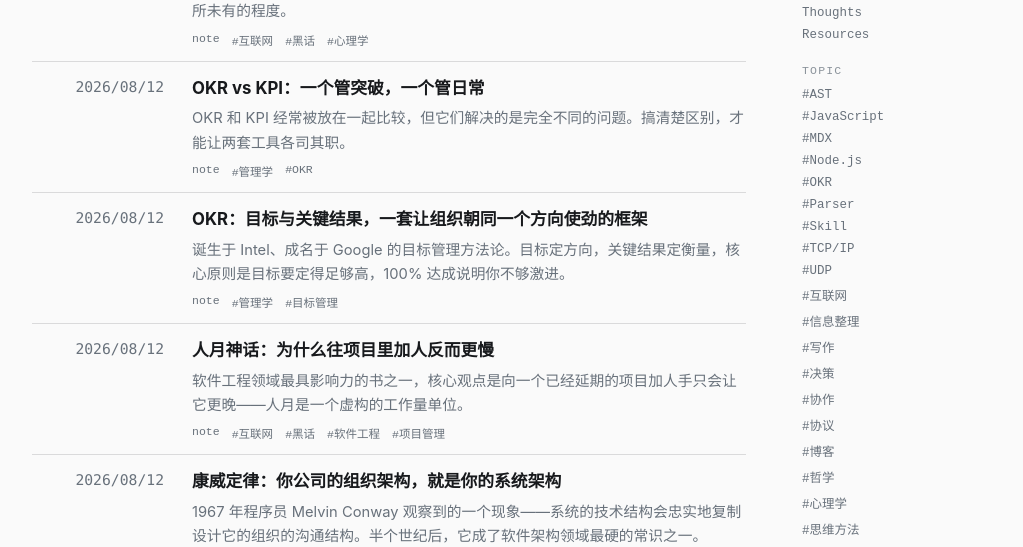
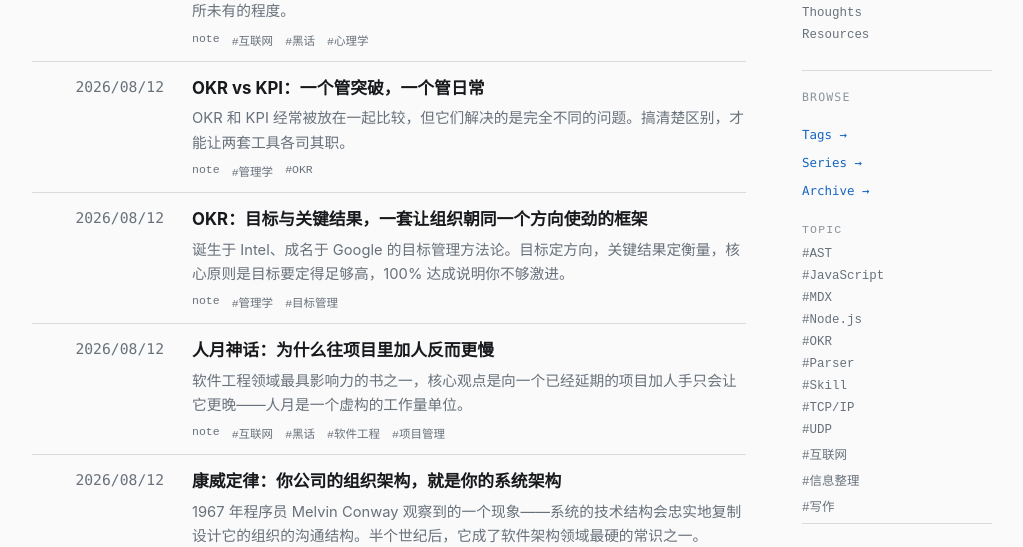
Before and after one commit to wyf0931/scottwang-site, a Next.js app: page /content in a window 1280 px wide. Shown: the part 388-935 px from the top of the page, without its empty margins (128-1151 px from the left). Built offline with nearby package versions, Linux system fonts and the light colour scheme; no server answers.

Commit message:
refactor: reorder content sidebar to Filter/Browse/Topic, add max-height to topic tags

```diff
--- a/src/app/globals.css
+++ b/src/app/globals.css
@@ -70,7 +70,7 @@ h2 { margin-bottom: 0; font-size: clamp(1.8rem, 3vw, 2.6rem); line-height: 1.15;
 .content-page .lead { max-width: 680px; }
 .content-filters { margin: 44px 0 12px; padding: 18px 0; border-block: 1px solid var(--border); }
 .filter-group, .filter-tags { display: flex; flex-wrap: wrap; align-items: center; gap: 10px 18px; }
-.filter-tags { margin-top: 14px; color: var(--faint); font: .72rem ui-monospace, monospace; }
+.filter-tags { margin-top: 14px; color: var(--faint); font: .72rem ui-monospace, monospace; max-height: 300px; overflow-y: auto; scrollbar-width: thin; }
 .filter-link, .filter-tag { color: var(--muted); font: .78rem ui-monospace, monospace; }
 .filter-link.is-active, .filter-tag.is-active { color: var(--accent); }
 .filter-tags > span { color: var(--faint); text-transform: uppercase; letter-spacing: .1em; }
--- a/src/components/content/ContentFilters.tsx
+++ b/src/components/content/ContentFilters.tsx
@@ -25,8 +25,8 @@ export function ContentFilters({ entries }: { entries: ContentRecord[] }) {
     <div className="content-filters" aria-label="Content filters">
       <p className="sidebar-label">Filter</p>
       <div className="filter-group">{filters.map((filter) => <Link className={activeKind === filter.value ? "filter-link is-active" : "filter-link"} href={filter.value === "all" ? "/content" : `/content?kind=${filter.value}`} key={filter.value}>{filter.label}</Link>)}</div>
+      <div className="content-browse-links"><p className="sidebar-label">Browse</p><Link href="/tags">Tags →</Link><Link href="/series">Series →</Link><Link href="/archive">Archive →</Link></div>
       <div className="filter-tags"><span>Topic</span>{tags.map((item) => <Link className={tag === item ? "filter-tag is-active" : "filter-tag"} href={`/content?tag=${encodeURIComponent(item)}`} key={item}>#{item}</Link>)}</div>
-      <div className="content-browse-links"><p className="sidebar-label">Browse</p><Link href="/tags">Tags →</Link><Link href="/series">Series →</Link><Link href="/archive">Archive →</Link></div>
     </div>
   </div>;
 }
```
